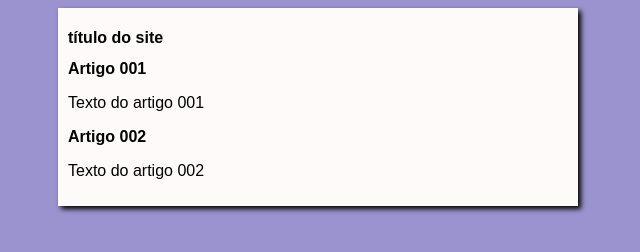
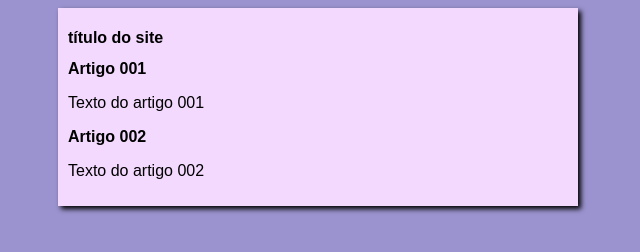
Before and after one commit to Caiocolas/projeto-site, a plain HTML site: page index.html in a window 1280 px wide. Shown: the whole page, without its empty margins (322-962 px from the left). Drawn offline with Linux system fonts and the light colour scheme.

Commit message:
Update style.css

```diff
--- a/estilo/style.css
+++ b/estilo/style.css
@@ -9,7 +9,7 @@ body{
 }
 
 main{
-    background-color: snow;
+    background-color: rgb(244, 217, 255);
     width: 500px;
     margin: auto;
     padding: 10px;
```
